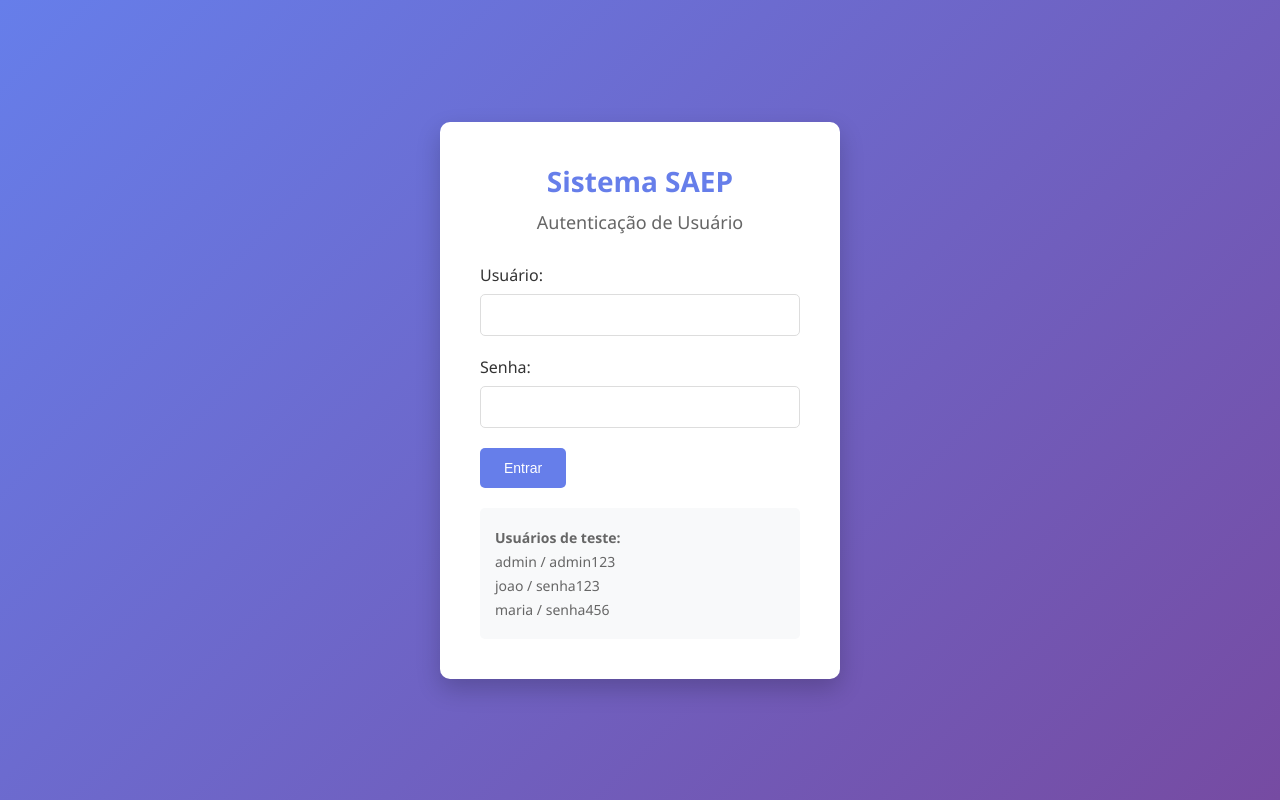
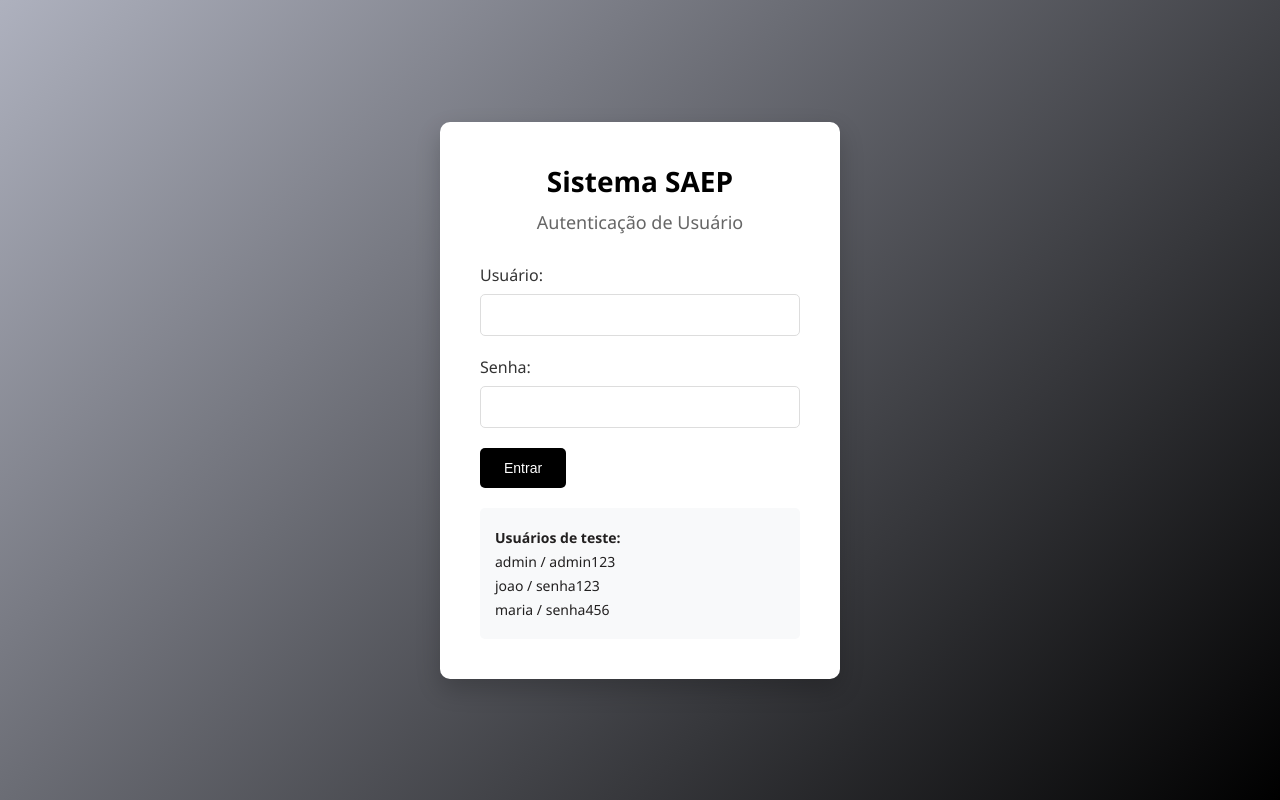
Before and after one commit to BNzdex/Saep_pratico, a Flask app: page /login in a window 1280 px wide. Run offline with Flask 3, Linux system fonts and the light colour scheme.

Commit message:
Add files via upload

```diff
--- a/saep-flask-system/static/css/style.css
+++ b/saep-flask-system/static/css/style.css
@@ -6,7 +6,7 @@
 
 body {
   font-family: "Segoe UI", Tahoma, Geneva, Verdana, sans-serif;
-  background: linear-gradient(135deg, #667eea 0%, #764ba2 100%);
+  background: linear-gradient(135deg, #aeb1be 0%, #000000 100%);
   min-height: 100vh;
   color: #333;
 }
@@ -30,7 +30,7 @@ body {
 }
 
 .login-box h1 {
-  color: #667eea;
+  color: #000000;
   text-align: center;
   margin-bottom: 10px;
   font-size: 28px;
@@ -50,7 +50,7 @@ body {
   background: #f8f9fa;
   border-radius: 5px;
   font-size: 14px;
-  color: #666;
+  color: #222020;
 }
 
 .login-info p {
@@ -77,7 +77,7 @@ body {
 }
 
 .header h1 {
-  color: #667eea;
+  color: #000207;
   font-size: 24px;
 }
 
@@ -122,7 +122,7 @@ body {
 }
 
 .card h2 {
-  color: #667eea;
+  color: #00030c;
   margin-bottom: 15px;
   font-size: 22px;
 }
@@ -159,7 +159,7 @@ body {
 .form-group select:focus,
 .form-group textarea:focus {
   outline: none;
-  border-color: #667eea;
+  border-color: #010513;
 }
 
 /* Buttons */
@@ -180,7 +180,7 @@ body {
 }
 
 .btn-primary {
-  background: #667eea;
+  background: #000000;
   color: white;
 }
 
```
